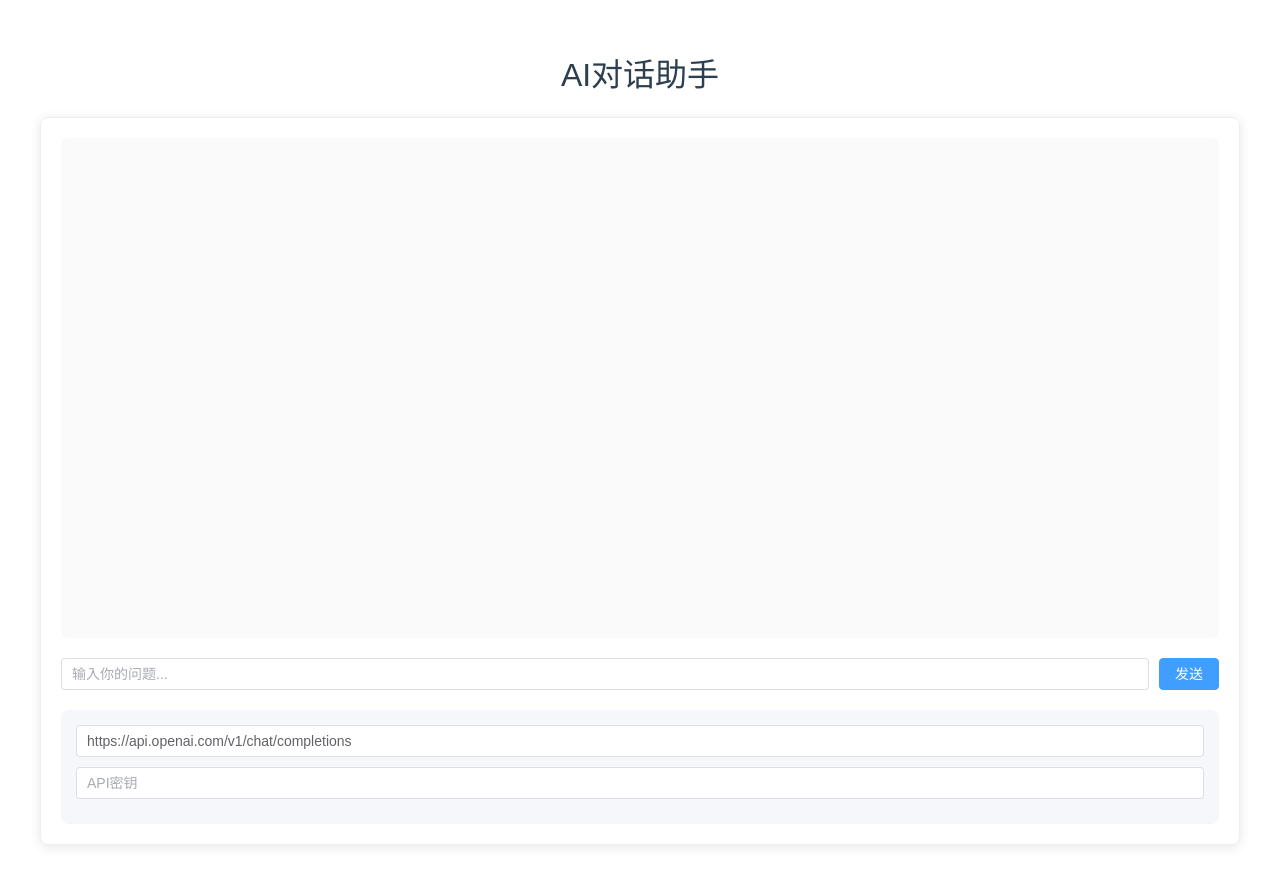
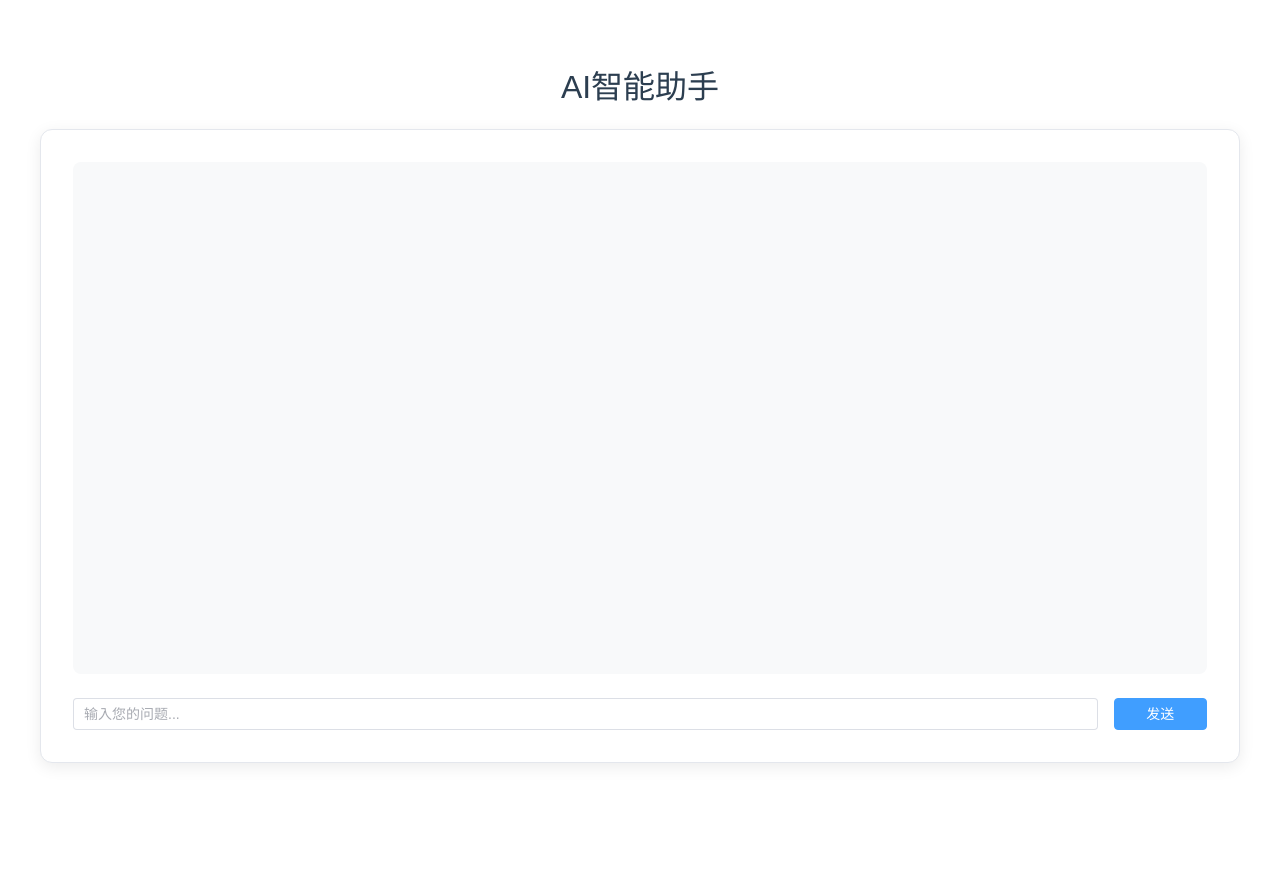
Before and after one commit to Huanswurst/Playground, a Vue app: page /student/geo-attendance-test in a window 1280 px wide. After the commit the page ends 803 px from the top, so only its background shows below. Built offline with nearby package versions, Linux system fonts and the light colour scheme.

Commit message:
Update GeoFaceRecognitionAttendanceTest.vue

```diff
--- a/src/views/student/GeoFaceRecognitionAttendanceTest.vue
+++ b/src/views/student/GeoFaceRecognitionAttendanceTest.vue
@@ -1,58 +1,51 @@
 <template>
   <div class="app">
-    <h1>AI对话助手</h1>
+    <h1>AI智能助手</h1>
     <div class="chat-container">
       <div class="messages">
         <div v-for="(msg, index) in conversation" :key="index" :class="['message', msg.role]">
           <div class="avatar">
             <el-icon v-if="msg.role === 'user'"><User /></el-icon>
-            <el-icon v-if="msg.role === 'assistant'"><Promotion /></el-icon>
+            <el-icon v-if="msg.role === 'assistant'"><ChatLineRound /></el-icon>
           </div>
           <div class="content">{{ msg.content }}</div>
         </div>
-        <div v-if="isLoading" class="loading">AI正在思考...</div>
+        <div v-if="isLoading" class="loading">AI正在思考中...</div>
       </div>
 
       <div class="input-area">
         <el-input
           v-model="inputMessage"
-          placeholder="输入你的问题..."
+          placeholder="输入您的问题..."
           @keyup.enter="handleSend"
           :disabled="isLoading"
         />
         <el-button type="primary" @click="handleSend" :loading="isLoading">发送</el-button>
-      </div>
-
-      <div class="config">
-        <el-input v-model="apiEndpoint" placeholder="API地址" />
-        <el-input v-model="apiKey" type="password" placeholder="API密钥" show-password />
       </div>
     </div>
   </div>
 </template>
 
 <script setup>
-import { ref, watch, onMounted } from 'vue'
-import axios from 'axios'
-import { ElIcon } from 'element-plus'
-import { User, Promotion } from '@element-plus/icons-vue'
+import { ref, onMounted } from 'vue'
+import { User, ChatLineRound } from '@element-plus/icons-vue'
 
-// 状态管理
+// 固定API配置
+const API_CONFIG = {
+  apiKey: '1c2d1b65-e1bb-4a4a-8a07-6ed162435bde',
+  baseURL: 'https://ark.cn-beijing.volces.com/api/v3'
+}
+
+// 对话状态
 const conversation = ref(JSON.parse(localStorage.getItem('conversation')) || [])
 const isLoading = ref(false)
-const apiKey = ref(localStorage.getItem('apiKey') || '')
-const apiEndpoint = ref(localStorage.getItem('apiEndpoint') || 'https://api.openai.com/v1/chat/completions')
 const inputMessage = ref('')
 
-// 持久化存储
-watch([apiKey, apiEndpoint], ([newKey, newEndpoint]) => {
-  localStorage.setItem('apiKey', newKey)
-  localStorage.setItem('apiEndpoint', newEndpoint)
+// 初始化加载历史记录
+onMounted(() => {
+  const saved = localStorage.getItem('conversation')
+  if (saved) conversation.value = JSON.parse(saved)
 })
-
-watch(conversation, (newVal) => {
-  localStorage.setItem('conversation', JSON.stringify(newVal))
-}, { deep: true })
 
 // 流式请求处理
 const handleSend = async () => {
@@ -62,11 +55,11 @@ const handleSend = async () => {
 
   try {
     const controller = new AbortController()
-    const response = await fetch(apiEndpoint.value, {
+    const response = await fetch(`${API_CONFIG.baseURL}/chat/completions`, {
       method: 'POST',
       headers: {
         'Content-Type': 'application/json',
-        'Authorization': `Bearer ${apiKey.value}`
+        'Authorization': `Bearer ${API_CONFIG.apiKey}`
       },
       body: JSON.stringify({
         model: "gpt-3.5-turbo",
@@ -95,7 +88,7 @@ const handleSend = async () => {
 
         try {
           const parsed = JSON.parse(message)
-          const content = parsed.choices[0].delta.content
+          const content = parsed.choices[0]?.delta?.content
           if (content) {
             aiResponseContent += content
             conversation.value[conversation.value.length - 1].content = aiResponseContent
@@ -106,43 +99,51 @@ const handleSend = async () => {
       }
     }
   } catch (error) {
-    console.error('API错误:', error)
-    conversation.value.push({ role: 'assistant', content: '请求失败，请检查配置' })
+    console.error('API请求失败:', error)
+    conversation.value.push({ role: 'assistant', content: '服务暂时不可用，请稍后再试' })
   } finally {
     isLoading.value = false
     inputMessage.value = ''
+    localStorage.setItem('conversation', JSON.stringify(conversation.value))
   }
 }
 </script>
 
 <style>
 .app {
-  font-family: Arial, sans-serif;
-  padding: 20px;
+  font-family: -apple-system, BlinkMacSystemFont, 'Segoe UI', Roboto, Oxygen, Ubuntu, Cantarell, sans-serif;
+  padding: 2rem;
   max-width: 1200px;
   margin: 0 auto;
 }
 
 .chat-container {
-  border: 1px solid #ebeef5;
-  border-radius: 8px;
-  padding: 20px;
-  box-shadow: 0 2px 12px 0 rgba(0,0,0,.1);
+  border: 1px solid #e4e7ed;
+  border-radius: 12px;
+  padding: 2rem;
+  box-shadow: 0 4px 16px rgba(0,0,0,0.08);
+  background: white;
 }
 
 .messages {
   height: 60vh;
   overflow-y: auto;
-  margin-bottom: 20px;
-  padding: 10px;
-  background: #fafafa;
+  margin-bottom: 1.5rem;
+  padding: 1rem;
+  background: #f8f9fa;
   border-radius: 8px;
 }
 
 .message {
   display: flex;
-  margin: 15px 0;
-  gap: 12px;
+  margin: 1rem 0;
+  gap: 1rem;
+  animation: fadeIn 0.3s ease;
+}
+
+@keyframes fadeIn {
+  from { opacity: 0; transform: translateY(10px); }
+  to { opacity: 1; transform: translateY(0); }
 }
 
 .message.user {
@@ -151,52 +152,59 @@ const handleSend = async () => {
 
 .avatar {
   flex-shrink: 0;
-  width: 36px;
-  height: 36px;
+  width: 40px;
+  height: 40px;
   border-radius: 50%;
-  background: #e0e0e0;
+  background: #409eff;
+  color: white;
   display: flex;
   align-items: center;
   justify-content: center;
+  font-size: 18px;
+}
+
+.assistant .avatar {
+  background: #67c23a;
 }
 
 .content {
-  max-width: 70%;
+  max-width: 75%;
   padding: 12px 16px;
-  border-radius: 8px;
+  border-radius: 12px;
   line-height: 1.6;
+  font-size: 15px;
 }
 
 .assistant .content {
   background: white;
-  border: 1px solid #e0e0e0;
+  border: 1px solid #e4e7ed;
+  box-shadow: 0 2px 8px rgba(0,0,0,0.03);
 }
 
 .user .content {
   background: #409eff;
   color: white;
+  box-shadow: 0 2px 8px rgba(64,158,255,0.2);
 }
 
 .input-area {
   display: flex;
-  gap: 10px;
-  margin-top: 20px;
-}
-
-.config {
-  margin-top: 20px;
-  background: #f5f7fa;
-  padding: 15px;
-  border-radius: 8px;
-}
-
-.config .el-input {
-  margin-bottom: 10px;
+  gap: 1rem;
+  margin-top: 1.5rem;
 }
 
 .loading {
-  color: #666;
+  color: #909399;
   text-align: center;
-  padding: 10px;
+  padding: 1rem;
+  font-size: 14px;
+}
+
+.el-input {
+  flex-grow: 1;
+}
+
+.el-button {
+  width: 100px;
 }
 </style>
```
